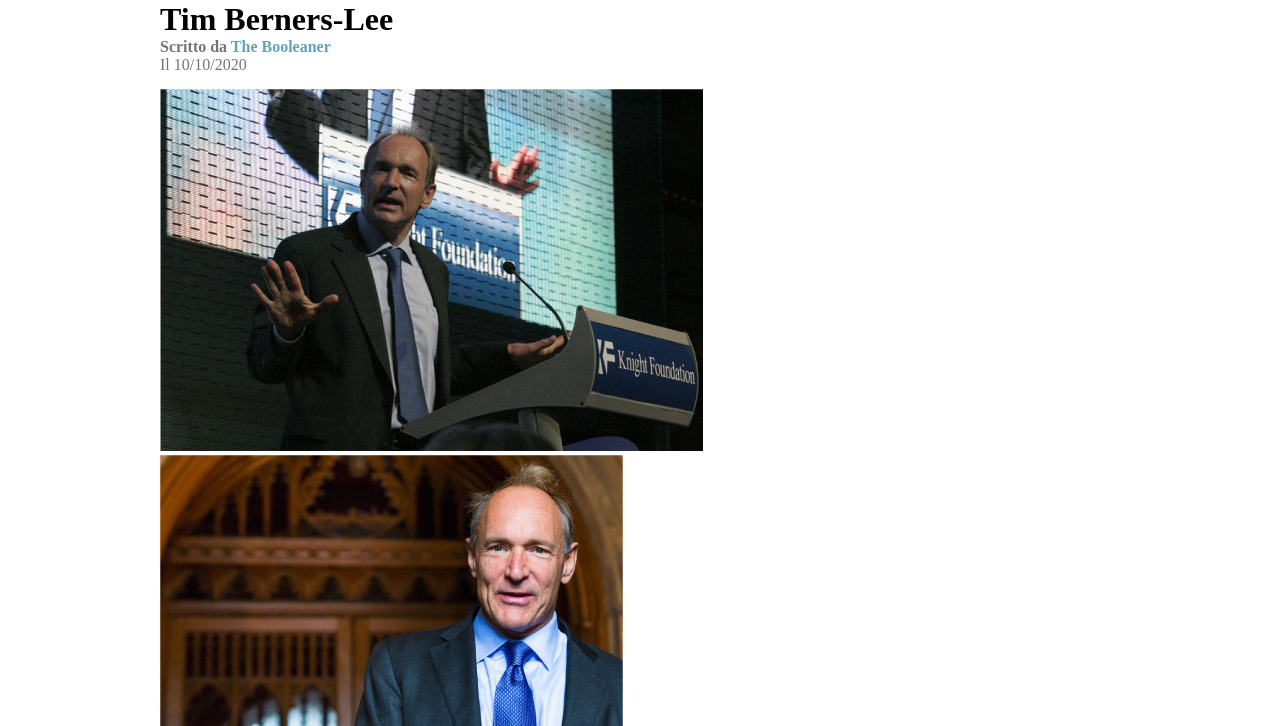
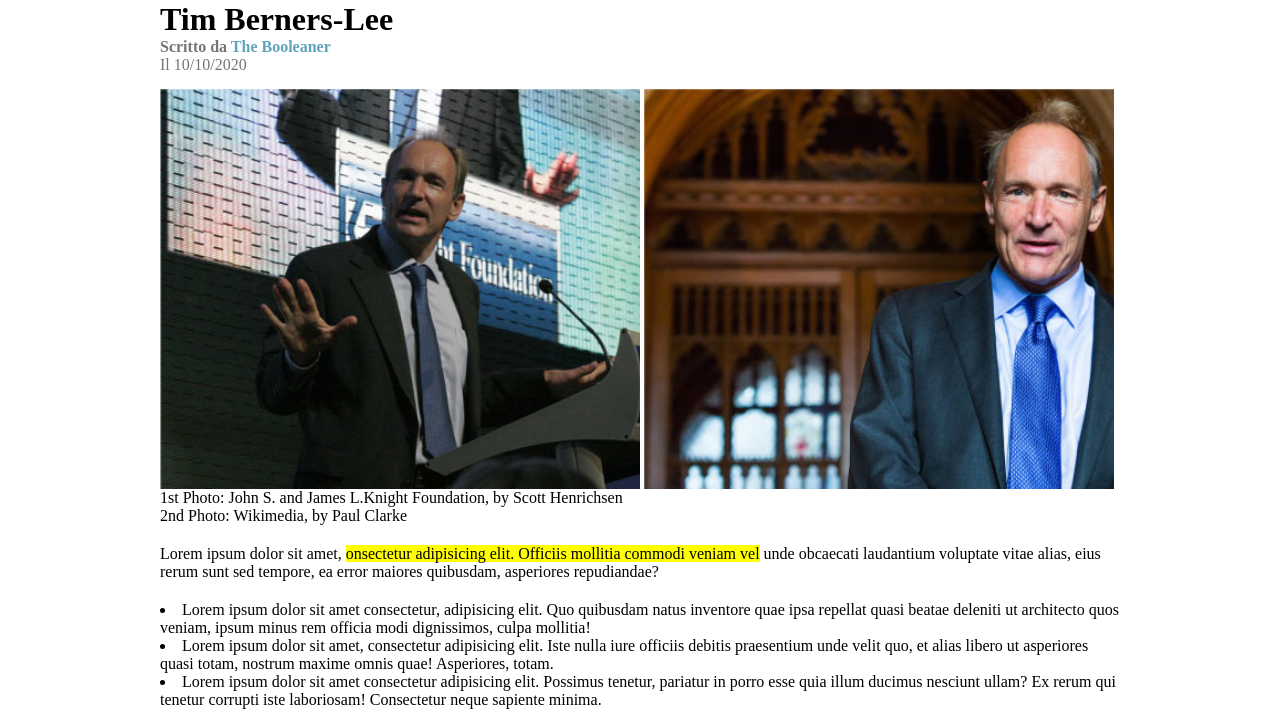
Before and after one commit to andrea1632/html-css-booleaner, a plain HTML site: page index.html in a window 1280 px wide. Shown: the part 146-872 px from the top of the page. Drawn offline with Linux system fonts and the light colour scheme.

Commit message:
small changes

```diff
--- a/asset/css/style.css
+++ b/asset/css/style.css
@@ -4,6 +4,7 @@
     box-sizing: border-box;
     padding: 0;
 }
+/* END OF RESET */
 .banner{
     width: 100%;
     height: 100px;
@@ -34,6 +35,8 @@ h1{
 }
 .images-top{
     margin-top: 15px;
+    max-width: 100%;
+    height: 400px;
 }
 .lorem1{
     margin-top: 20px;
@@ -84,3 +87,26 @@ footer{
 .footer-text{
     color: antiquewhite;
 }
+.highlighted{
+    background-color: yellow;
+}
+ul{
+    list-style-position: inside;
+}
+#tim-1{
+    background-image: url(../img/tim-1.jpg);
+    height: 100%;
+    width: 50%;
+    background-repeat:no-repeat;
+    display: inline-block;
+    background-size: cover ;
+}
+#tim-2{
+   background-image: url(../img/tim-2.jpg);
+   height: 100%;
+   width: 49%;
+   background-repeat:no-repeat ;
+   display: inline-block;
+   background-size: cover;
+   background-position: left;
+}
--- a/index.html
+++ b/index.html
@@ -28,8 +28,8 @@
                       <!-- IMMAGINI TOP -->
        <main>
             <div class="images-top">
-                 <img src="./asset/img/tim-1.jpg" alt="">
-                 <img src="./asset/img/tim-2.jpg" alt="">
+                 <div id="tim-1"> </div>
+                 <div id="tim-2"></div>
             </div>
             <span>
                 1st Photo: John S. and James L.Knight Foundation, by Scott Henrichsen <br>
@@ -37,12 +37,12 @@
             </span>
 
             <p class="lorem1">
-                Lorem ipsum dolor sit amet, consectetur adipisicing elit. Officiis mollitia commodi veniam vel unde obcaecati laudantium voluptate vitae alias, eius rerum sunt sed tempore, ea error maiores quibusdam, asperiores repudiandae?
+                Lorem ipsum dolor sit amet, <span class="highlighted">onsectetur adipisicing elit. Officiis mollitia commodi veniam vel</span> unde obcaecati laudantium voluptate vitae alias, eius rerum sunt sed tempore, ea error maiores quibusdam, asperiores repudiandae?
             </p>
 
             <ul id="list">
                 <li>Lorem ipsum dolor sit amet consectetur, adipisicing elit. Quo quibusdam natus inventore quae ipsa repellat quasi beatae deleniti ut architecto quos veniam, ipsum minus rem officia modi dignissimos, culpa mollitia!</li>
-                <li>Lorem ipsum dolor sit amet consectetur adipisicing elit. Vel maiores possimus nostrum odio harum accusamus cumque eos fuga, nihil quasi voluptatum architecto exercitationem qui aliquam eveniet debitis itaque praesentium rerum!</li>
+                <li>Lorem ipsum dolor sit amet, consectetur adipisicing elit. Iste nulla iure officiis debitis praesentium unde velit quo, et alias libero ut asperiores quasi totam, nostrum maxime omnis quae! Asperiores, totam.</li>
                 <li>Lorem ipsum dolor sit amet consectetur adipisicing elit. Possimus tenetur, pariatur in porro esse quia illum ducimus nesciunt ullam? Ex rerum qui tenetur corrupti iste laboriosam! Consectetur neque sapiente minima.</li>
             </ul>
                         <!-- INIZIO TABELLA -->
@@ -78,7 +78,7 @@
             </table>
                             <!-- FINE TABELLA -->
 
-            <p class="lorem1">Lorem ipsum dolor sit amet consectetur adipisicing elit. Sint magni numquam dicta laborum repellat iure! Suscipit corporis corrupti, enim, soluta molestias similique reiciendis nihil aliquid dolorum expedita, est nulla ratione.</p>
+            <p class="lorem1">Lorem ipsum dolor sit amet<span class="highlighted"> consectetur adipisicing elit. Sint magni numquam dicta laborum</span> repellat iure! Suscipit corporis corrupti, enim, soluta molestias similique reiciendis nihil aliquid dolorum expedita, est nulla ratione.</p>
        </main>
 
        <footer>
```
